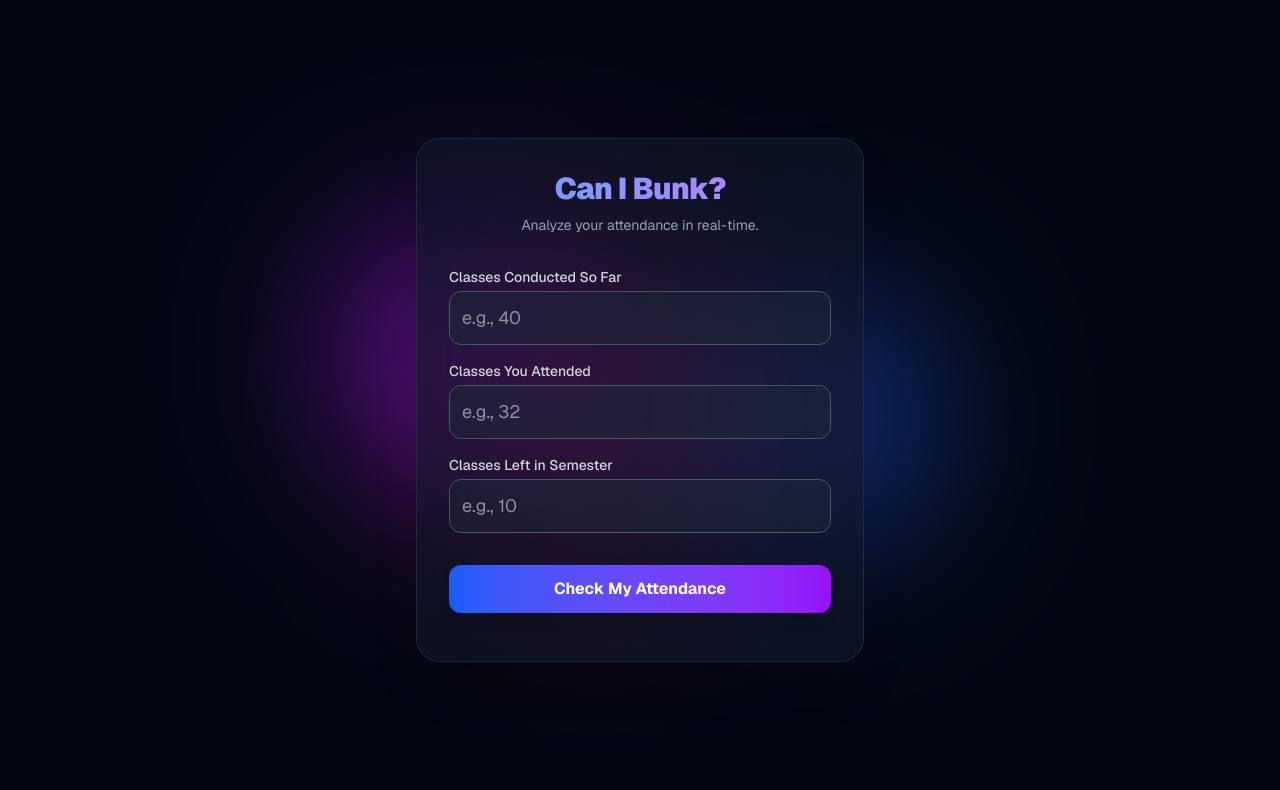
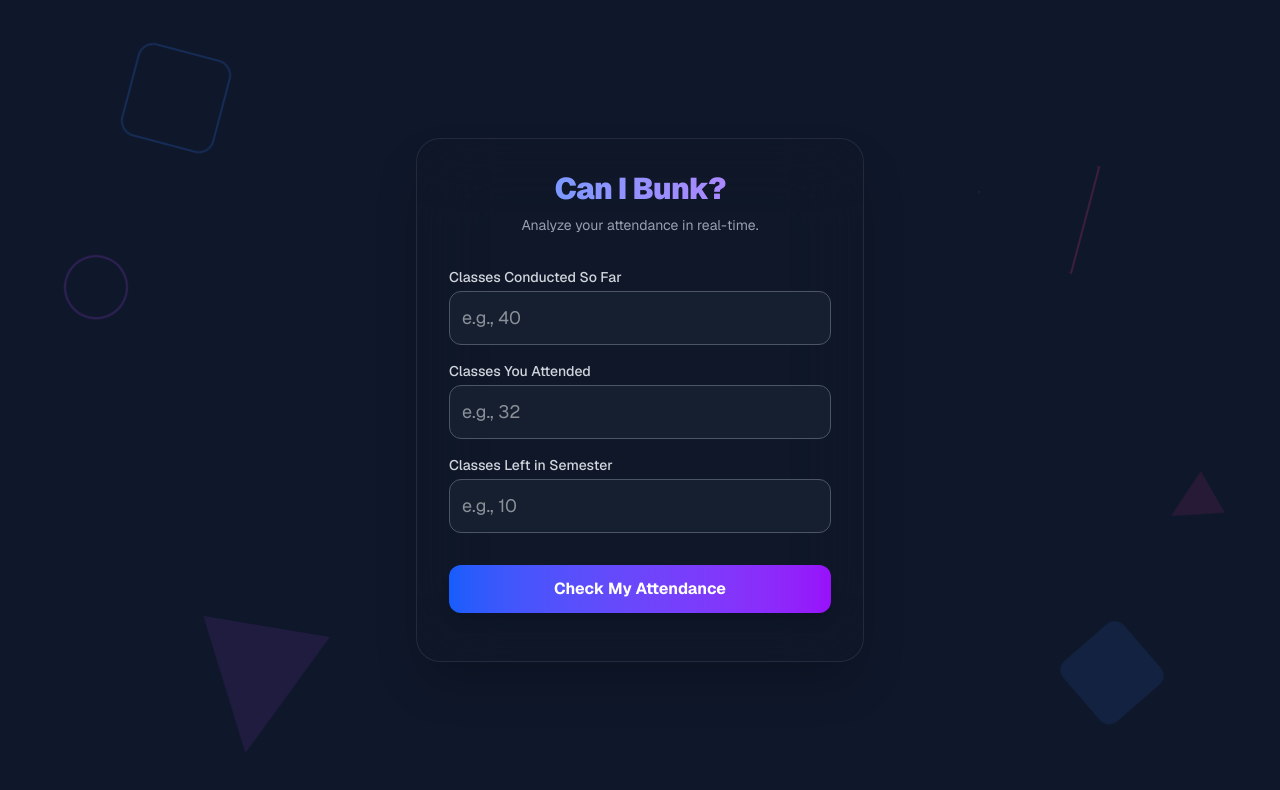
Before and after one commit to AGuySoCool-Bz/can-i-bunk, a Next.js app: page / in a window 1280 px wide. Shown: the top 790 px of the page. Built offline with nearby package versions, Linux system fonts and the light colour scheme.

Commit message:
Changed app name and description; Changed bg to rotating shapes

```diff
--- a/app/layout.tsx
+++ b/app/layout.tsx
@@ -13,8 +13,8 @@
 });
 
 export const metadata: Metadata = {
-  title: "Create Next App",
-  description: "Generated by create next app",
+  title: "Can I Bunk?",
+  description: "Created to check whether you can bunk your next class and go to your room to sleep :)",
 };
 
 export default function RootLayout({ children }: LayoutProps<"/">) {
--- a/app/page.tsx
+++ b/app/page.tsx
@@ -25,7 +25,6 @@
   const percentIfAttendNext = currentTotal > 0 ? (((currentAttended + 1) / (currentTotal + 1)) * 100).toFixed(1) : "0.0";
   const percentIfSkipNext = currentTotal > 0 ? ((currentAttended / (currentTotal + 1)) * 100).toFixed(1) : "0.0";
 
-  // Max possible final percentage if they attend EVERY remaining class
   const maxPossiblePercent = finalTotalClasses > 0 ? ((currentAttended + futureClasses) / finalTotalClasses) * 100 : 0;
 
   // -- CONDITION EVALUATION --
@@ -52,25 +51,45 @@
   }
 
   return (
-    <div className="relative min-h-screen bg-gray-950 text-white flex items-center justify-center p-4 font-sans overflow-hidden">
+    <div className="relative min-h-screen bg-[#0f172a] text-white flex items-center justify-center p-4 font-sans overflow-hidden">
 
-      {/* ANIMATED BACKGROUND CSS */}
+      {/* GEOMETRIC BACKGROUND ANIMATIONS */}
       <style dangerouslySetInnerHTML={{__html: `
-        @keyframes blob {
-          0% { transform: translate(0px, 0px) scale(1); }
-          33% { transform: translate(30px, -50px) scale(1.1); }
-          66% { transform: translate(-20px, 20px) scale(0.9); }
-          100% { transform: translate(0px, 0px) scale(1); }
+        @keyframes float-up {
+          0% { transform: translateY(0px) rotate(0deg); }
+          50% { transform: translateY(-120px) rotate(180deg); }
+          100% { transform: translateY(0px) rotate(360deg); }
         }
-        .animate-blob { animation: blob 7s infinite; }
-        .animation-delay-2000 { animation-delay: 2s; }
-        .animation-delay-4000 { animation-delay: 4s; }
+        @keyframes float-down {
+          0% { transform: translateY(0px) rotate(0deg); }
+          50% { transform: translateY(120px) rotate(-180deg); }
+          100% { transform: translateY(0px) rotate(-360deg); }
+        }
+        .shape-up { animation: float-up 20s infinite ease-in-out; }
+        .shape-down { animation: float-down 25s infinite ease-in-out; }
+        .triangle { clip-path: polygon(50% 0%, 0% 100%, 100% 100%); }
       `}} />
 
-      {/* FLOATING BACKGROUND SHAPES */}
-      <div className="absolute top-1/4 left-1/4 w-72 h-72 bg-purple-600 rounded-full mix-blend-screen filter blur-[80px] opacity-40 animate-blob"></div>
-      <div className="absolute top-1/3 right-1/4 w-72 h-72 bg-blue-600 rounded-full mix-blend-screen filter blur-[80px] opacity-40 animate-blob animation-delay-2000"></div>
-      <div className="absolute bottom-1/4 left-1/3 w-72 h-72 bg-pink-600 rounded-full mix-blend-screen filter blur-[80px] opacity-40 animate-blob animation-delay-4000"></div>
+      {/* FLOATING SHAPES */}
+      <div className="absolute inset-0 pointer-events-none">
+        {/* Hollow Square Top Left */}
+        <div className="absolute top-[15%] left-[10%] w-24 h-24 border-2 border-blue-500/20 rounded-2xl shape-up"></div>
+
+        {/* Solid Triangle Bottom Left */}
+        <div className="absolute bottom-[20%] left-[15%] w-32 h-32 bg-purple-500/10 triangle shape-down" style={{ animationDelay: '-5s' }}></div>
+
+        {/* Hollow Triangle Top Right */}
+        <div className="absolute top-[25%] right-[15%] w-28 h-28 border-2 border-pink-500/20 triangle shape-up" style={{ animationDelay: '-10s' }}></div>
+
+        {/* Solid Square Bottom Right */}
+        <div className="absolute bottom-[15%] right-[10%] w-20 h-20 bg-blue-500/10 rounded-xl shape-down" style={{ animationDelay: '-15s' }}></div>
+
+        {/* Hollow Circle Center Left */}
+        <div className="absolute top-[45%] left-[5%] w-16 h-16 border-2 border-purple-500/20 rounded-full shape-up" style={{ animationDelay: '-7s' }}></div>
+
+        {/* Small Solid Triangle Center Right */}
+        <div className="absolute top-[50%] right-[5%] w-12 h-12 bg-pink-500/10 triangle shape-down" style={{ animationDelay: '-2s' }}></div>
+      </div>
 
       {/* MAIN CARD (Glassmorphism effect) */}
       <div className="relative w-full max-w-md bg-gray-900/60 backdrop-blur-2xl rounded-3xl shadow-2xl p-8 border border-gray-700/50 z-10">
```
